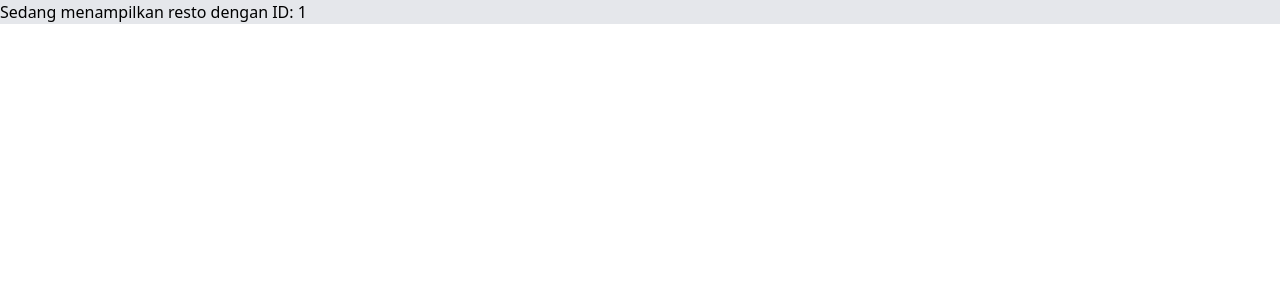
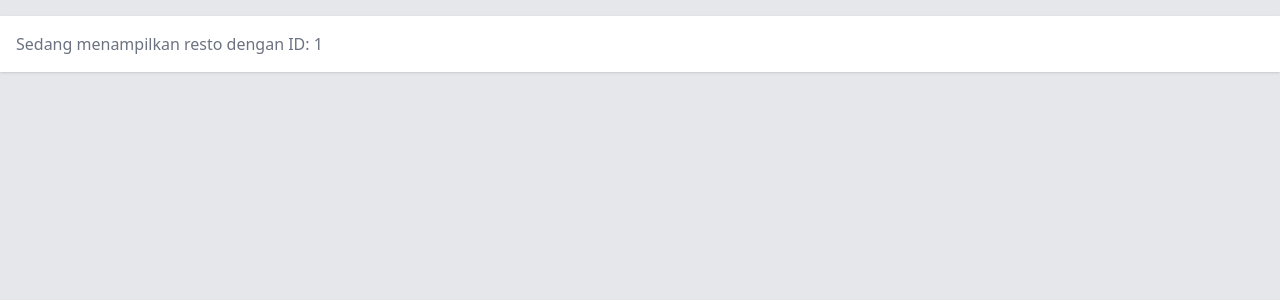
Before and after one commit to Dimasa9ustian/review-resto, a Vue app: page /restos/1 in a window 1280 px wide. Shown: the top 300 px of the page. Built offline with nearby package versions, Linux system fonts and the light colour scheme; no server answers.

Commit message:
refactor: make container as component

```diff
--- /dev/null
+++ b/src/components/BaseContainer.vue
@@ -0,0 +1,5 @@
+<template>
+    <div class="min-h-screen container mx-auto py-4">
+        <slot></slot>
+    </div>
+</template>
--- a/src/views/RestoDetailView.vue
+++ b/src/views/RestoDetailView.vue
@@ -2,6 +2,8 @@
     import { useRestoRepository } from "@/composables";
     import { ref, onMounted } from "vue";
     import { useRoute } from "vue-router";
+    import BaseCard from "@/components/BaseCard.vue";
+    import BaseContainer from "@/components/BaseContainer.vue";
 
     const repository = useRestoRepository();
     const route = useRoute();
@@ -24,5 +26,7 @@
 </script>
 
 <template>
-  <div>Sedang menampilkan resto dengan ID: {{ route.params.id }}</div>
+  <BaseContainer>
+        <BaseCard>Sedang menampilkan resto dengan ID: {{ route.params.id }}</BaseCard>
+  </BaseContainer>
 </template>
--- a/src/views/RestoView.vue
+++ b/src/views/RestoView.vue
@@ -2,6 +2,8 @@
 import { useRestoRepository } from "@/composables";
 import { ref, onMounted } from "vue";
 import BaseCard from "../components/BaseCard.vue";
+import BaseContainer from "../components/BaseContainer.vue";
+
 
   const repository = useRestoRepository();
 
@@ -28,17 +30,14 @@
   </script>
 
   <template>
-    <div class="min-h-screen container mx-auto">
-      <div class="grid grid-cols-12 gap-4 py-4">
-        <div v-for="resto in restos" :key="resto.id" class="col-span-4">
-          <!-- Card -->
-          <BaseCard :to="{ name: 'restos-show', params: { id: resto.id } }">
-          <template #title>
-            {{ resto.name }}
-          </template>
-          {{ excerpt(resto.description, 40) }}
-        </BaseCard>
+    <BaseContainer>
+        <div class="grid grid-cols-12 gap-4 py-4">
+          <div v-for="resto in restos" :key="resto.id" class="col-span-4">
+              <BaseCard :to="{ name: 'restos.show', params: { id: resto.id }}">
+                  <template #title> {{ resto.name }} </template>
+                  {{ excerpt(resto.description, 40) }}
+              </BaseCard>
+          </div>
         </div>
-      </div>
-    </div>
+    </BaseContainer>
 </template>
```
